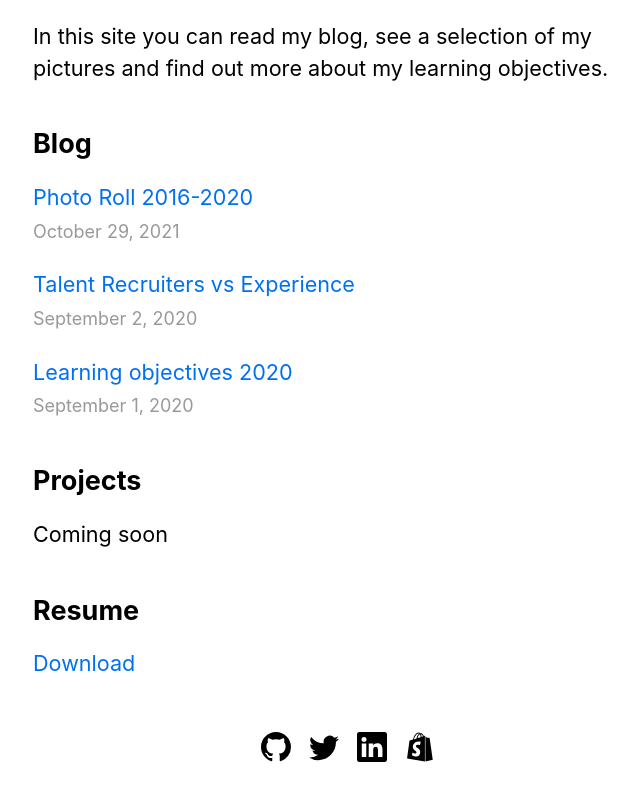
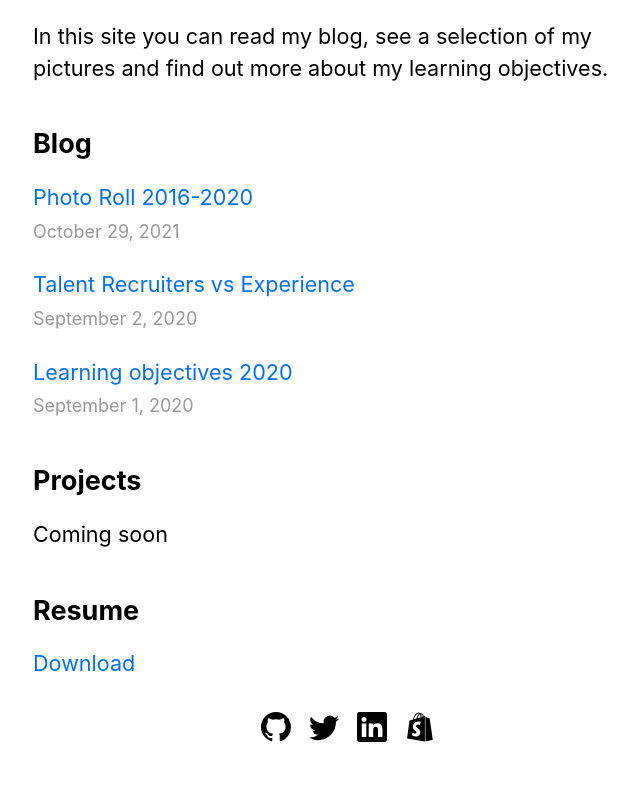
Before and after one commit to josemasar/next-miblog, a Next.js app: page / in a window 1280 px wide. Shown: the part 376-1176 px from the top of the page, without its empty margins (301-941 px from the left). Built offline with nearby package versions, Linux system fonts and the light colour scheme.

Commit message:
fixing footer margins

```diff
--- a/components/layout.module.css
+++ b/components/layout.module.css
@@ -1,7 +1,7 @@
 .container {
     max-width: 36rem;
     padding: 0 1rem;
-    margin: 3rem auto 6rem;
+    margin: 3rem auto 2rem;
 }
 
 .header {
--- a/styles/utils.module.css
+++ b/styles/utils.module.css
@@ -53,8 +53,7 @@
 
 .footerLinks {
     text-align: center;
-    padding: 30px;
-
+    padding: 10px;
 }
 .footerLinks ul {
     padding: 0;
```
Lines whose indentation alone changed are shown as unchanged.
